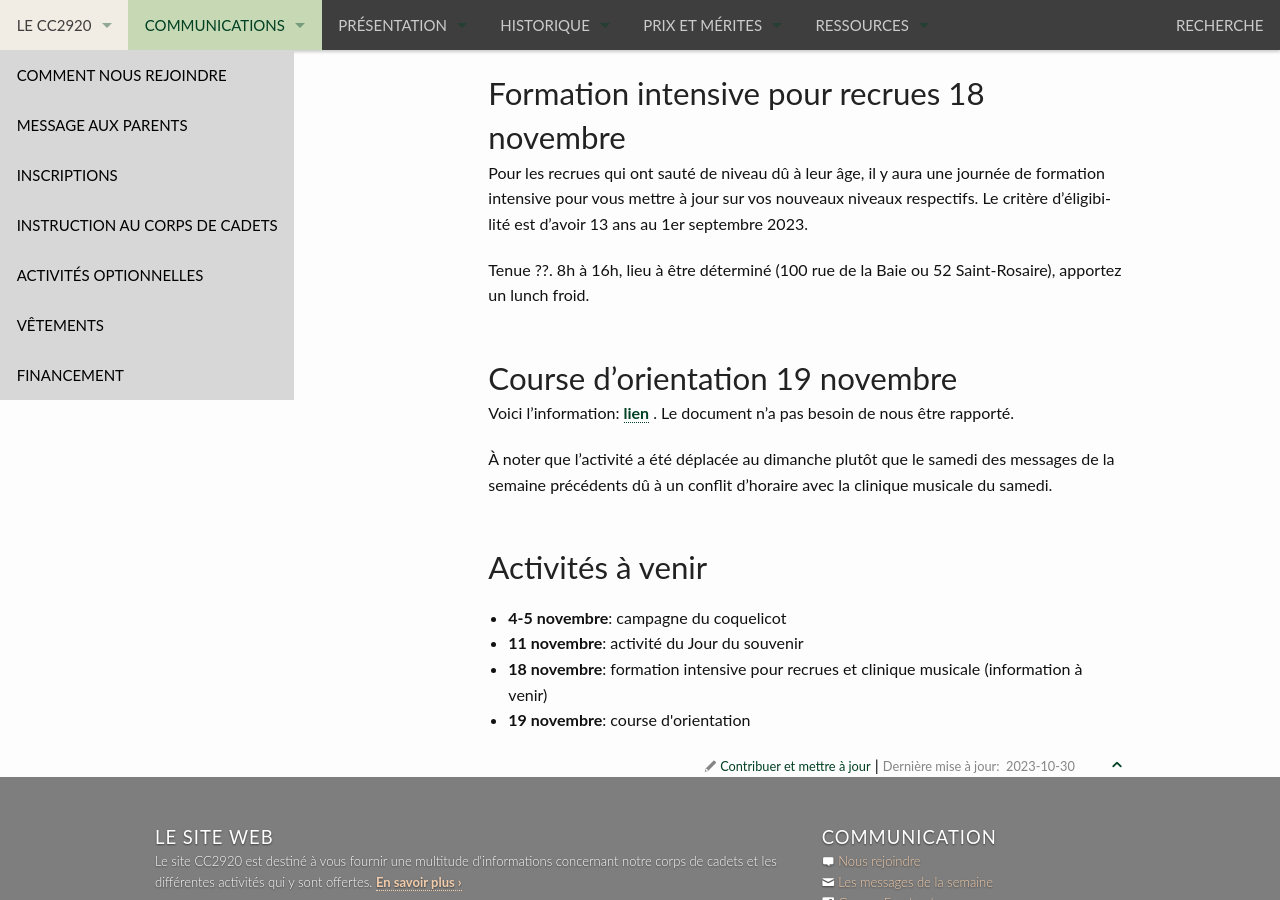
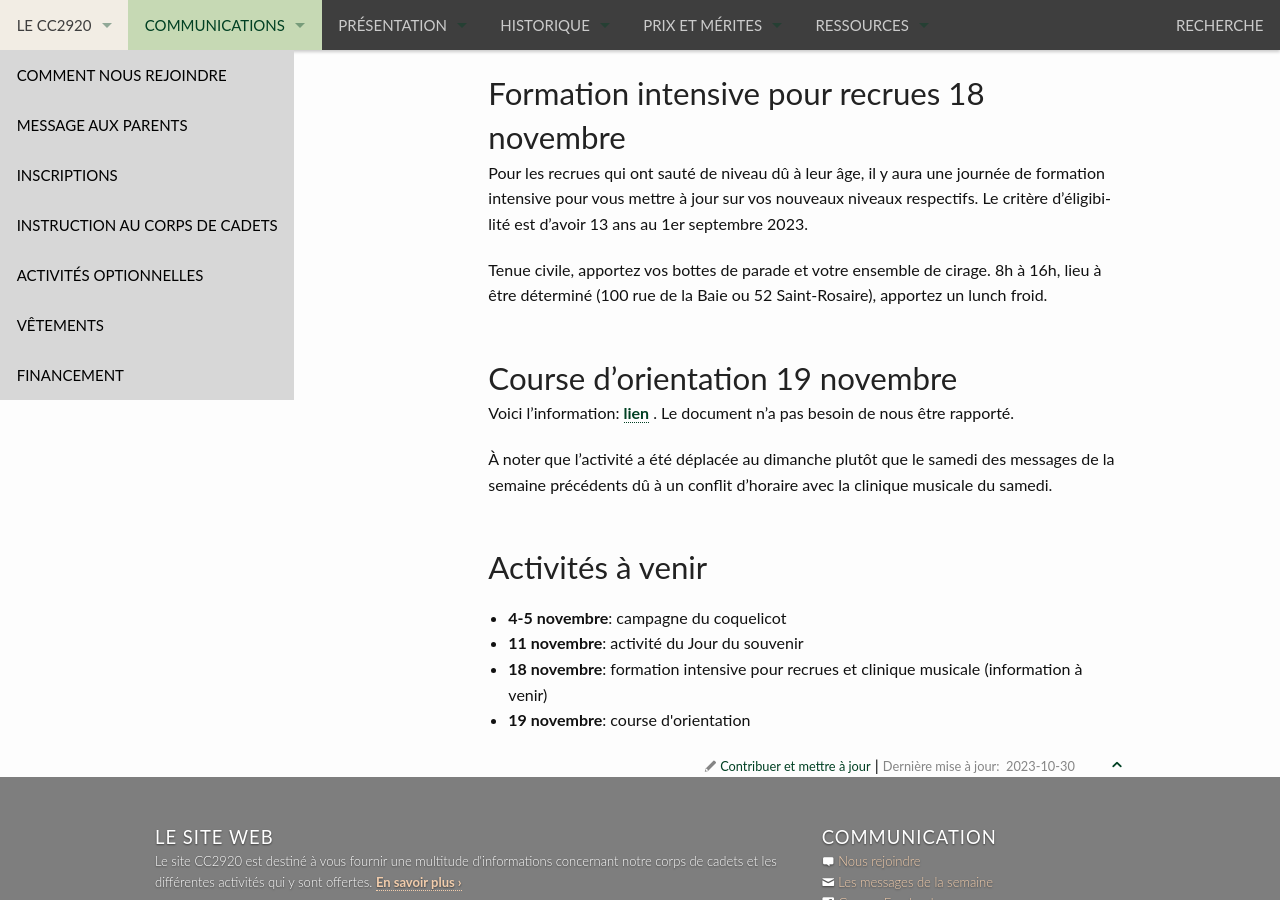
Before and after one commit to CC2920/web, a Jekyll site: the page built from _communications/messages.md, in a window 1280 px wide and 900 px high, scrolled down 1080 px. Built offline with Jekyll 4.4.1, drawn with Linux system fonts in a browser that asks for light colours.

Commit message:
Update messages.md

```diff
--- a/_communications/messages.md
+++ b/_communications/messages.md
@@ -40,7 +40,7 @@ Les recrues pourront participer aux séances de tir une fois après la passation
 
 Pour les recrues qui ont sauté de niveau dû à leur âge, il y aura une journée de formation intensive pour vous mettre à jour sur vos nouveaux niveaux respectifs. Le critère d'éligibilité est d'avoir 13 ans au 1er septembre 2023.
 
-Tenue ??. 8h à 16h, lieu à être déterminé (100 rue de la Baie ou 52 Saint-Rosaire), apportez un lunch froid.
+Tenue civile, apportez vos bottes de parade et votre ensemble de cirage. 8h à 16h, lieu à être déterminé (100 rue de la Baie ou 52 Saint-Rosaire), apportez un lunch froid.
 
 ## Course d'orientation 19 novembre
 
```
